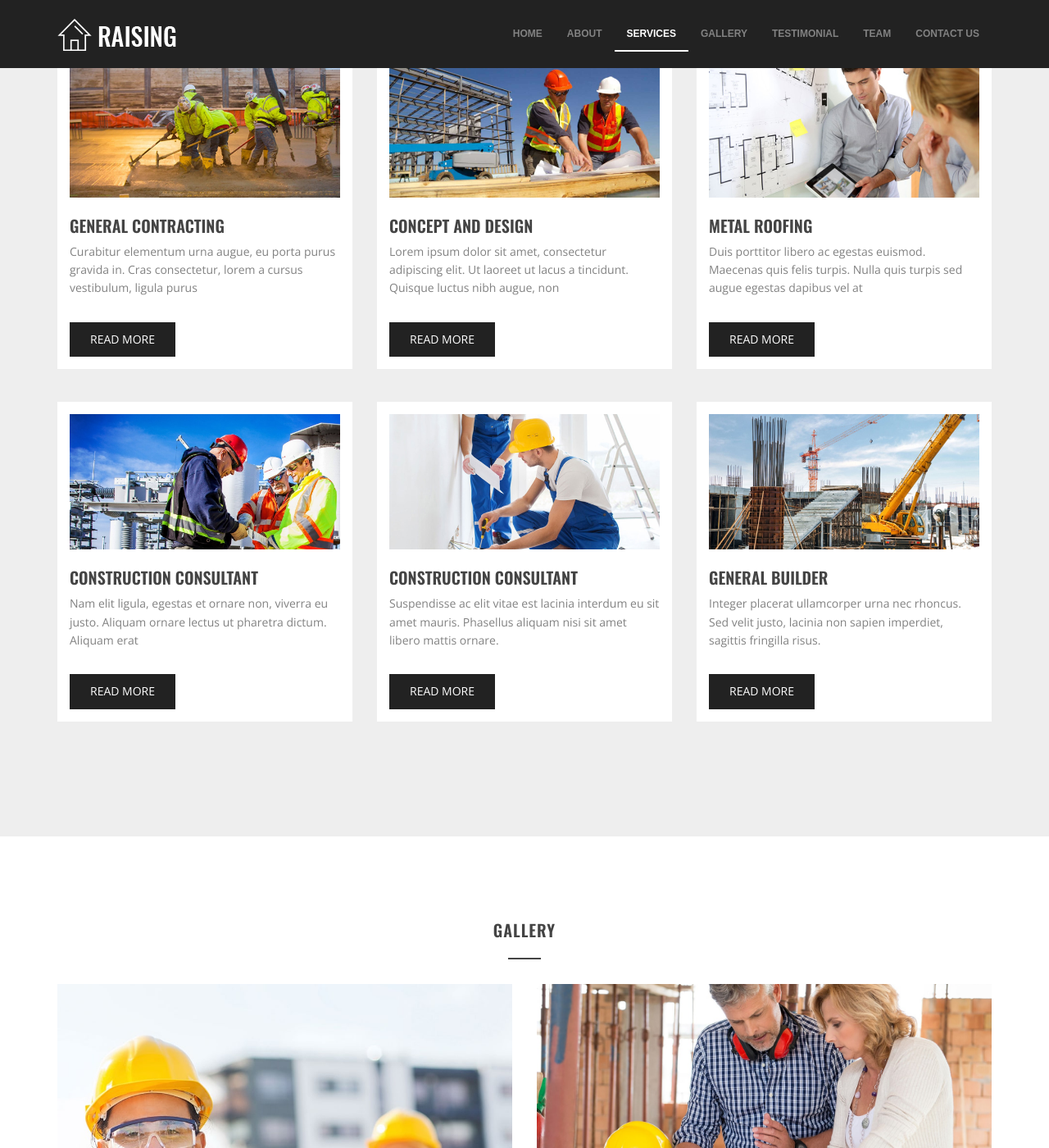
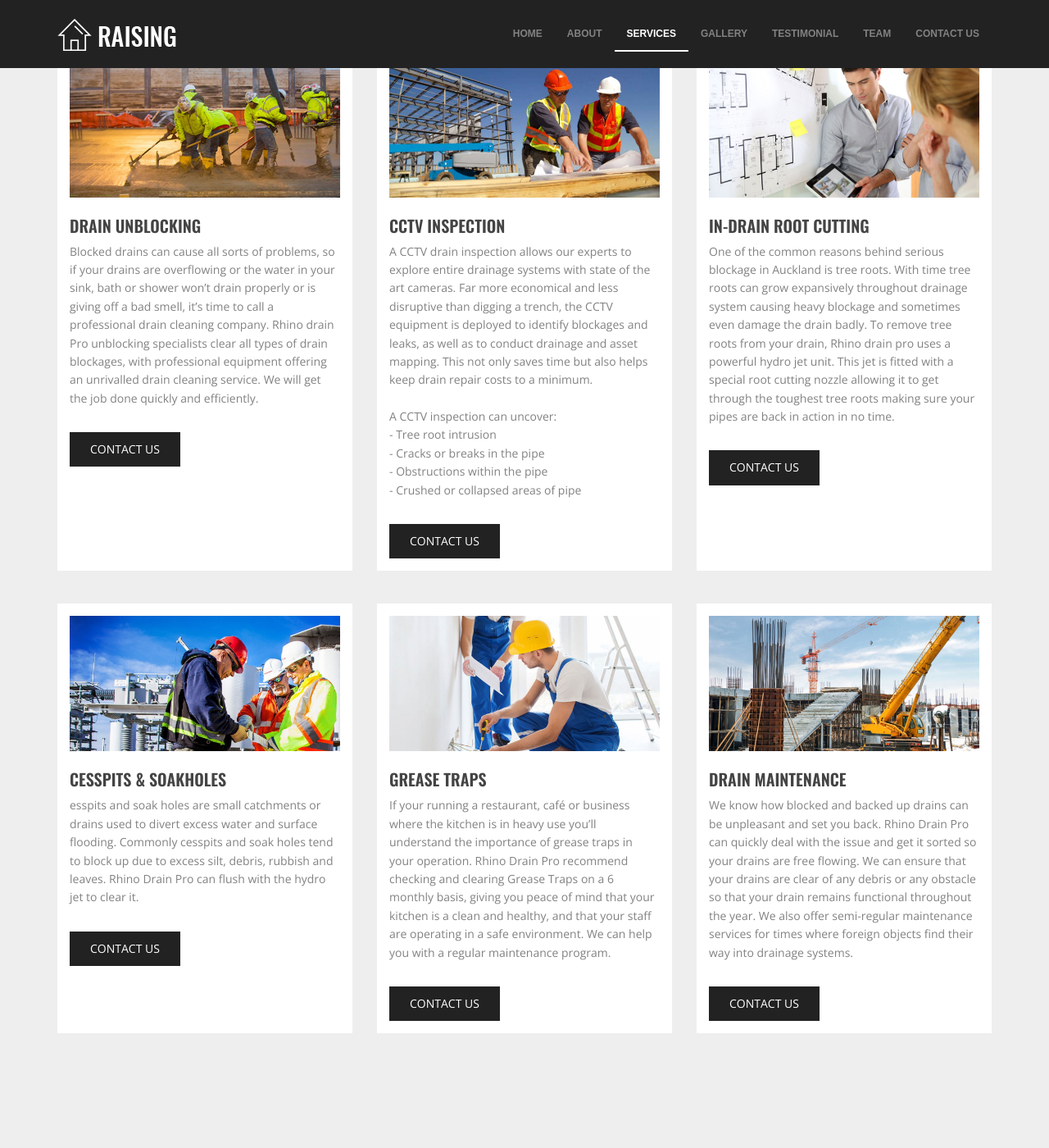
Before and after one commit to rhinodrainpro/rhinodrainpro.github.io, a Jekyll site: the page built from index.html, in a window 1280 px wide and 1400 px high, scrolled down 1457 px. Shown: the whole window at 82% size. Built offline with Jekyll 4.4.1, drawn with Linux system fonts in a browser that asks for light colours; some web fonts are replaced.

Commit message:
Update services.html

```diff
--- a/_includes/services.html
+++ b/_includes/services.html
@@ -21,17 +21,26 @@
             <img src="assets/img/service/1.jpg" alt="" />
           </div>
           <h2 class="services__title">
-              <a href="#">General Contracting</a>
+            <a href="#">Drain Unblocking</a>
           </h2>
           <div class="services__desc">
-              Curabitur elementum urna augue, eu porta purus gravida in. Cras
-              consectetur, lorem a cursus vestibulum, ligula purus
+            Blocked drains can cause all sorts of problems, so if your drains
+            are overflowing or the water in your sink, bath or shower won’t
+            drain properly or is giving off a bad smell, it’s time to call a
+            professional drain cleaning company. Rhino drain Pro unblocking
+            specialists clear all types of drain blockages, with professional
+            equipment offering an unrivalled drain cleaning service. We will get
+            the job done quickly and efficiently.
           </div>
 
           <!-- btn -->
-            <a class="btn btn btn-primary btn-custom" href="service-single.html"
-              >read more </a
-            ><!-- End / btn -->
+          <a
+            class="btn btn btn-primary btn-custom"
+            href="#contact-us"
+            >Contact us
+          </a>
+
+          <!-- End / btn -->
         </div>
         <!-- End / services -->
       </div>
@@ -42,17 +51,31 @@
             <img src="assets/img/service/2.jpg" alt="" />
           </div>
           <h2 class="services__title">
-              <a href="#">Concept and Design</a>
+            <a href="#">CCTV Inspection</a>
           </h2>
           <div class="services__desc">
-              Lorem ipsum dolor sit amet, consectetur adipiscing elit. Ut
-              laoreet ut lacus a tincidunt. Quisque luctus nibh augue, non
+            A CCTV drain inspection allows our experts to explore entire
+            drainage systems with state of the art cameras. Far more economical
+            and less disruptive than digging a trench, the CCTV equipment is
+            deployed to identify blockages and leaks, as well as to conduct
+            drainage and asset mapping. This not only saves time but also helps
+            keep drain repair costs to a minimum.
+            <br />
+            <br />
+            A CCTV inspection can uncover:
+            <ul>
+              <li>- Tree root intrusion</li>
+              <li>- Cracks or breaks in the pipe</li>
+              <li>- Obstructions within the pipe</li>
+              <li>- Crushed or collapsed areas of pipe</li>
+            </ul>
           </div>
 
           <!-- btn -->
-            <a class="btn btn btn-primary btn-custom" href="service-single.html"
-              >read more </a
-            ><!-- End / btn -->
+          <a class="btn btn btn-primary btn-custom" href="#contact-us"
+            >Contact us
+          </a>
+          <!-- End / btn -->
         </div>
         <!-- End / services -->
       </div>
@@ -62,16 +85,22 @@
           <div class="services__img">
             <img src="assets/img/service/3.jpg" alt="" />
           </div>
-            <h2 class="services__title"><a href="#">Metal Roofing</a></h2>
+          <h2 class="services__title"><a href="#">In-drain root cutting</a></h2>
           <div class="services__desc">
-              Duis porttitor libero ac egestas euismod. Maecenas quis felis
-              turpis. Nulla quis turpis sed augue egestas dapibus vel at
+            One of the common reasons behind serious blockage in Auckland is
+            tree roots. With time tree roots can grow expansively throughout
+            drainage system causing heavy blockage and sometimes even damage the
+            drain badly. To remove tree roots from your drain, Rhino drain pro
+            uses a powerful hydro jet unit. This jet is fitted with a special
+            root cutting nozzle allowing it to get through the toughest tree
+            roots making sure your pipes are back in action in no time.
           </div>
 
           <!-- btn -->
-            <a class="btn btn btn-primary btn-custom" href="service-single.html"
-              >read more </a
-            ><!-- End / btn -->
+          <a class="btn btn btn-primary btn-custom" href="#contact-us"
+            >Contact us
+          </a>
+          <!-- End / btn -->
         </div>
         <!-- End / services -->
       </div>
@@ -82,17 +111,20 @@
             <img src="assets/img/service/4.jpg" alt="" />
           </div>
           <h2 class="services__title">
-              <a href="#">Construction Consultant</a>
+            <a href="#">Cesspits & soakholes</a>
           </h2>
           <div class="services__desc">
-              Nam elit ligula, egestas et ornare non, viverra eu justo. Aliquam
-              ornare lectus ut pharetra dictum. Aliquam erat
+            esspits and soak holes are small catchments or drains used to divert
+            excess water and surface flooding. Commonly cesspits and soak holes
+            tend to block up due to excess silt, debris, rubbish and leaves.
+            Rhino Drain Pro can flush with the hydro jet to clear it.
           </div>
 
           <!-- btn -->
-            <a class="btn btn btn-primary btn-custom" href="service-single.html"
-              >read more </a
-            ><!-- End / btn -->
+          <a class="btn btn btn-primary btn-custom" href="#contact-us"
+            >Contact us
+          </a>
+          <!-- End / btn -->
         </div>
         <!-- End / services -->
       </div>
@@ -103,17 +135,23 @@
             <img src="assets/img/service/5.jpg" alt="" />
           </div>
           <h2 class="services__title">
-              <a href="#">Construction Consultant</a>
+            <a href="#">Grease traps</a>
           </h2>
           <div class="services__desc">
-              Suspendisse ac elit vitae est lacinia interdum eu sit amet mauris.
-              Phasellus aliquam nisi sit amet libero mattis ornare.
+            If your running a restaurant, café or business where the kitchen is
+            in heavy use you’ll understand the importance of grease traps in
+            your operation. Rhino Drain Pro recommend checking and clearing
+            Grease Traps on a 6 monthly basis, giving you peace of mind that
+            your kitchen is a clean and healthy, and that your staff are
+            operating in a safe environment. We can help you with a regular
+            maintenance program.
           </div>
 
           <!-- btn -->
-            <a class="btn btn btn-primary btn-custom" href="service-single.html"
-              >read more </a
-            ><!-- End / btn -->
+          <a class="btn btn btn-primary btn-custom" href="#contact-us"
+            >Contact us
+          </a>
+          <!-- End / btn -->
         </div>
         <!-- End / services -->
       </div>
@@ -124,17 +162,23 @@
             <img src="assets/img/service/6.jpg" alt="" />
           </div>
           <h2 class="services__title">
-              <a href="#">General Builder</a>
+            <a href="#">Drain maintenance</a>
           </h2>
           <div class="services__desc">
-              Integer placerat ullamcorper urna nec rhoncus. Sed velit justo,
-              lacinia non sapien imperdiet, sagittis fringilla risus.
+            We know how blocked and backed up drains can be unpleasant and set
+            you back. Rhino Drain Pro can quickly deal with the issue and get it
+            sorted so your drains are free flowing. We can ensure that your
+            drains are clear of any debris or any obstacle so that your drain
+            remains functional throughout the year. We also offer semi-regular
+            maintenance services for times where foreign objects find their way
+            into drainage systems.
           </div>
 
           <!-- btn -->
-            <a class="btn btn btn-primary btn-custom" href="service-single.html"
-              >read more </a
-            ><!-- End / btn -->
+          <a class="btn btn btn-primary btn-custom" href="#contact-us"
+            >Contact us
+          </a>
+          <!-- End / btn -->
         </div>
         <!-- End / services -->
       </div>
```
Lines whose indentation alone changed are shown as unchanged.
